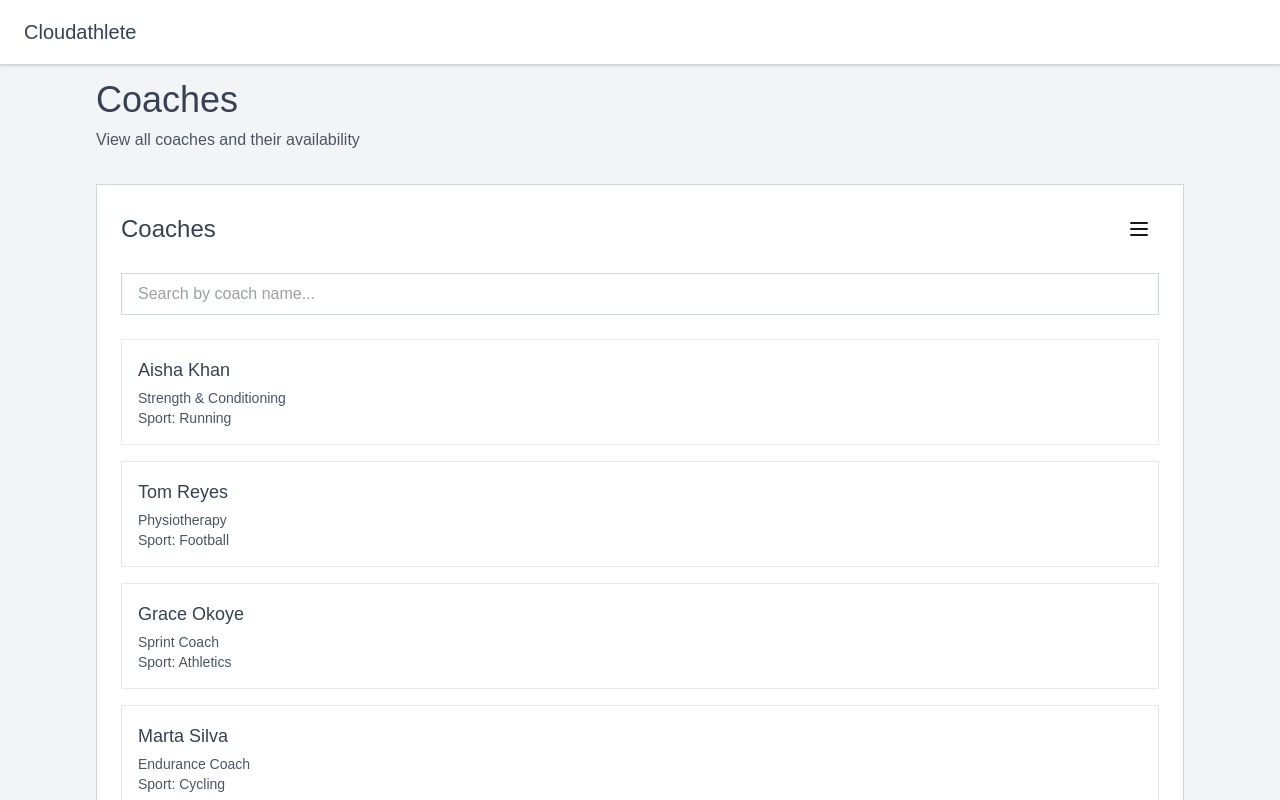
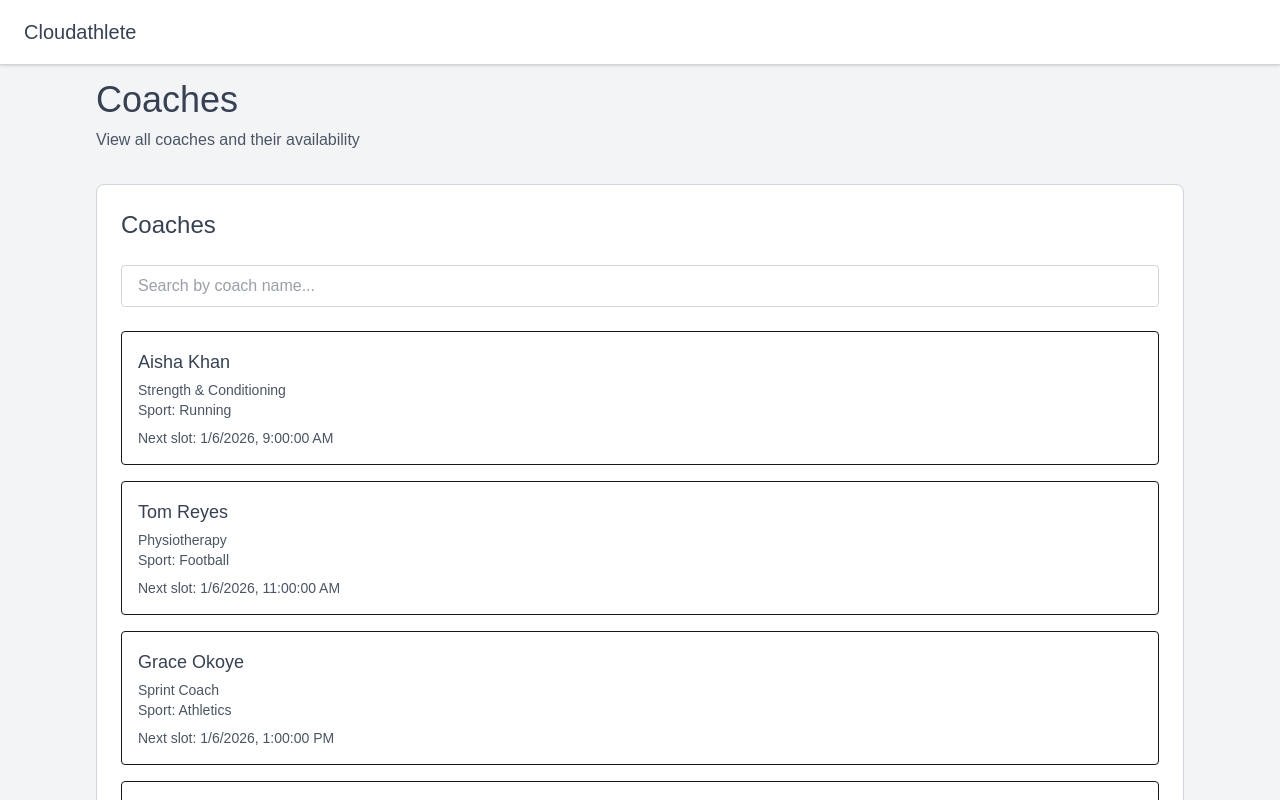
Before and after one commit to MingJae92/athelete-tracking-app, a Next.js app: page /coaches in a window 1280 px wide. Shown: the top 800 px of the page. Built offline with nearby package versions, Linux system fonts and the light colour scheme.

Commit message:
Dynamic routing implemented

```diff
--- a/app/api/sessions/route.ts
+++ b/app/api/sessions/route.ts
@@ -4,7 +4,7 @@ import { getSessions, createSession } from "@/app/lib/store";
 // GET /api/sessions
 export async function GET() {
   try {
-    const sessions = await getSessions(); // ensure it's awaited if async
+    const sessions = getSessions();
     return NextResponse.json(sessions);
   } catch (err: any) {
     return NextResponse.json({ error: err.message }, { status: 500 });
@@ -15,7 +15,17 @@ export async function GET() {
 export async function POST(req: NextRequest) {
   try {
     const body = await req.json();
-    const session = await createSession(body); // ensure createSession is async if needed
+
+    // Validation: required fields
+    const { coachId, slotId, athleteIds, notes } = body;
+    if (!coachId || !slotId || !athleteIds?.length) {
+      return NextResponse.json(
+        { error: "coachId, slotId, and at least one athlete are required" },
+        { status: 400 }
+      );
+    }
+
+    const session = createSession({ coachId, slotId, athleteIds, notes });
     return NextResponse.json(session);
   } catch (err: any) {
     return NextResponse.json({ error: err.message }, { status: 400 });
--- /dev/null
+++ b/app/coaches/[id]/page.tsx
@@ -0,0 +1,30 @@
+// app/coaches/[id]/page.tsx
+import CoachDetail from "@/app/components/CoachDetail";
+import { getCoaches, getSlotsByCoach } from "@/app/lib/store";
+
+interface CoachPageProps {
+  params: Promise<{ id: string }>;
+}
+
+export default async function CoachPage({ params }: CoachPageProps) {
+  const { id } = await params; // ✅ THIS IS THE FIX
+
+  const coachFromStore = getCoaches().find((c) => c.id === id);
+
+  if (!coachFromStore) {
+    return <p className="text-center mt-10 text-red-600">Coach not found</p>;
+  }
+
+  const coachWithSlots = {
+    ...coachFromStore,
+    slots: getSlotsByCoach(coachFromStore.id).map((s) => s.id),
+  };
+
+  return (
+    <div className="min-h-screen bg-gray-100 pt-20">
+      <div className="max-w-6xl mx-auto px-8">
+        <CoachDetail coach={coachWithSlots} />
+      </div>
+    </div>
+  );
+}
--- a/app/components/CoachDetail.tsx
+++ b/app/components/CoachDetail.tsx
@@ -1,11 +1,14 @@
-// app/components/CoachDetail.tsx
 'use client';
 
-import { useState } from 'react';
+import { useState, useEffect } from 'react';
 
-interface TimeSlot {
-  time: string;
-  status: 'Available' | 'Booked';
+interface Coach {
+  id: string;
+  name: string;
+  speciality: string;
+  sport: string;
+  timezone: string;
+  // Removed `slots`
 }
 
 interface Athlete {
@@ -13,142 +16,164 @@ interface Athlete {
   name: string;
 }
 
-export default function CoachDetail() {
+interface TimeSlot {
+  id: string;
+  status: 'Available' | 'Booked';
+}
+
+interface Session {
+  coachId: string;
+  slotId: string;
+  athleteIds: string[];
+  notes?: string;
+  createdAt: string;
+}
+
+interface CoachDetailProps {
+  coach: Coach;
+}
+
+export default function CoachDetail({ coach }: CoachDetailProps) {
+  const [slots, setSlots] = useState<TimeSlot[]>([]);
+  const [athletes, setAthletes] = useState<Athlete[]>([]);
   const [selectedSlot, setSelectedSlot] = useState('');
   const [selectedAthletes, setSelectedAthletes] = useState<string[]>([]);
   const [notes, setNotes] = useState('');
   const [error, setError] = useState('');
+  const [success, setSuccess] = useState('');
 
-  // Mock data - replace with actual API call
-  const coach = {
-    name: 'Aisha Khan',
-    specialty: 'Strength & Conditioning',
-    timezone: 'PST'
-  };
+  useEffect(() => {
+    async function fetchData() {
+      // Fetch athletes
+      const athletesRes = await fetch('/api/athletes');
+      const athletesData: Athlete[] = await athletesRes.json();
+      setAthletes(athletesData);
 
-  const timeSlots: TimeSlot[] = [
-    { time: '09:00', status: 'Available' },
-    { time: '10:00', status: 'Booked' },
-    { time: '14:00', status: 'Available' }
-  ];
+      // Fetch sessions
+      const sessionsRes = await fetch('/api/sessions');
+      const sessionsData: Session[] = await sessionsRes.json();
 
-  const athletes: Athlete[] = [
-    { id: '1', name: 'Maya Patel' },
-    { id: '2', name: 'Lewis Grant' },
-    { id: '3', name: 'Sofia Novak' }
-  ];
+      // Generate slots dynamically
+      const allSlots = sessionsData
+        .filter(s => s.coachId === coach.id)
+        .map(s => s.slotId);
 
-  const handleAthleteToggle = (athleteId: string) => {
+      const coachSlots: TimeSlot[] = allSlots.map(slotId => ({
+        id: slotId,
+        status: sessionsData.some(
+          s => s.coachId === coach.id && s.slotId === slotId
+        )
+          ? 'Booked'
+          : 'Available',
+      }));
+
+      setSlots(coachSlots);
+    }
+
+    fetchData();
+  }, [coach]);
+
+  const handleAthleteToggle = (id: string) => {
     setSelectedAthletes(prev =>
-      prev.includes(athleteId)
-        ? prev.filter(id => id !== athleteId)
-        : [...prev, athleteId]
+      prev.includes(id) ? prev.filter(a => a !== id) : [...prev, id]
     );
   };
 
-  const handleCreateSession = () => {
-    if (!selectedSlot) {
-      setError('Please select a time slot');
-      return;
+  const handleCreateSession = async () => {
+    setError('');
+    setSuccess('');
+
+    if (!selectedSlot) return setError('Select a slot');
+    if (selectedAthletes.length === 0) return setError('Select at least one athlete');
+
+    try {
+      const res = await fetch('/api/sessions', {
+        method: 'POST',
+        headers: { 'Content-Type': 'application/json' },
+        body: JSON.stringify({
+          coachId: coach.id,
+          slotId: selectedSlot,
+          athleteIds: selectedAthletes,
+          notes,
+        }),
+      });
+
+      const data = await res.json();
+      if (!res.ok) throw new Error(data.error || 'Booking failed');
+
+      setSuccess('Session successfully created!');
+      setSelectedSlot('');
+      setSelectedAthletes([]);
+      setNotes('');
+      setSlots(prev =>
+        prev.map(s => (s.id === selectedSlot ? { ...s, status: 'Booked' } : s))
+      );
+    } catch (err: any) {
+      setError(err.message);
     }
-    if (selectedAthletes.length === 0) {
-      setError('Please select at least one athlete');
-      return;
-    }
-    // Handle session creation
-    console.log({ selectedSlot, selectedAthletes, notes });
   };
 
   return (
-    <div className="bg-white border border-gray-300 p-6">
-      {/* Header */}
-      <div className="flex items-center justify-between mb-6">
-        <div>
-          <h2 className="text-2xl font-light text-gray-700 mb-1">{coach.name}</h2>
-          <p className="text-gray-600 font-light">{coach.specialty}</p>
-          <p className="text-gray-600 font-light text-sm">Timezone: {coach.timezone}</p>
-        </div>
-        <button className="p-2 hover:bg-gray-100 rounded transition">
-          <svg className="w-6 h-6" fill="none" stroke="currentColor" strokeWidth="2" viewBox="0 0 24 24">
-            <path strokeLinecap="round" strokeLinejoin="round" d="M4 6h16M4 12h16M4 18h16" />
-          </svg>
-        </button>
+    <div className="bg-white border border-gray-300 p-6 rounded shadow space-y-6">
+      <div>
+        <h2 className="text-2xl font-semibold">{coach.name}</h2>
+        <p className="text-gray-600">{coach.speciality}</p>
+        <p className="text-gray-600 text-sm">Sport: {coach.sport}</p>
+        <p className="text-gray-600 text-sm">Timezone: {coach.timezone}</p>
       </div>
 
-      {/* Availability */}
-      <div className="mb-8">
-        <h3 className="text-lg font-normal text-gray-700 mb-4">Availability</h3>
-        <div className="space-y-2">
-          {timeSlots.map((slot) => (
-            <div
-              key={slot.time}
-              className="flex items-center justify-between py-2 border-b border-gray-200"
+      <div>
+        <h3 className="font-semibold mb-2">Availability</h3>
+        <div className="grid grid-cols-3 gap-2">
+          {slots.map(slot => (
+            <button
+              key={slot.id}
+              disabled={slot.status === 'Booked'}
+              onClick={() => setSelectedSlot(slot.id)}
+              className={`py-2 px-3 border rounded text-sm font-medium transition
+                ${slot.status === 'Booked' ? 'bg-red-100 text-red-600 cursor-not-allowed' : ''}
+                ${selectedSlot === slot.id ? 'bg-blue-600 text-white border-blue-600' : 'bg-gray-100 text-gray-700 hover:bg-gray-200'}
+              `}
             >
-              <span className="text-gray-700 font-light">{slot.time}</span>
-              <span className={`font-light ${slot.status === 'Available' ? 'text-gray-700' : 'text-gray-500'}`}>
-                {slot.status}
-              </span>
-            </div>
+              {slot.id} {slot.status === 'Booked' ? '(Booked)' : ''}
+            </button>
           ))}
         </div>
       </div>
 
-      {/* Create Session */}
       <div>
-        <h3 className="text-lg font-normal text-gray-700 mb-4">Create Session</h3>
-
-        {/* Time Slot Selector */}
-        <select
-          value={selectedSlot}
-          onChange={(e) => setSelectedSlot(e.target.value)}
-          className="w-full border border-gray-300 px-4 py-2 mb-4 focus:outline-none focus:border-gray-400 text-gray-700 font-light"
-        >
-          <option value="">Select Slot ▼</option>
-          {timeSlots
-            .filter(slot => slot.status === 'Available')
-            .map(slot => (
-              <option key={slot.time} value={slot.time}>
-                {slot.time}
-              </option>
-            ))}
-        </select>
-
-        {/* Athletes Checkboxes */}
-        <div className="space-y-3 mb-4">
-          {athletes.map((athlete) => (
-            <label key={athlete.id} className="flex items-center cursor-pointer">
+        <h3 className="font-semibold mb-2">Athletes</h3>
+        <div className="space-y-2 mb-4">
+          {athletes.map(ath => (
+            <label key={ath.id} className="flex items-center cursor-pointer">
               <input
                 type="checkbox"
-                checked={selectedAthletes.includes(athlete.id)}
-                onChange={() => handleAthleteToggle(athlete.id)}
-                className="w-4 h-4 border-gray-300 mr-3"
+                checked={selectedAthletes.includes(ath.id)}
+                onChange={() => handleAthleteToggle(ath.id)}
+                className="w-4 h-4 border-gray-300 mr-2"
               />
-              <span className="text-gray-700 font-light">{athlete.name}</span>
+              <span>{ath.name}</span>
             </label>
           ))}
         </div>
 
-        {/* Notes */}
         <textarea
           placeholder="Notes..."
           value={notes}
-          onChange={(e) => setNotes(e.target.value)}
-          className="w-full border border-gray-300 px-4 py-2 mb-4 focus:outline-none focus:border-gray-400 font-light"
+          onChange={e => setNotes(e.target.value)}
+          className="w-full border border-gray-300 px-3 py-2 mb-4 rounded focus:outline-none focus:border-gray-400"
           rows={3}
         />
 
-        {/* Create Button */}
         <button
           onClick={handleCreateSession}
-          className="w-full bg-gray-600 text-white py-3 hover:bg-gray-700 transition font-light"
+          className="w-full bg-blue-600 text-white py-2 rounded hover:bg-blue-700 transition"
         >
           Create Session
         </button>
 
-        {/* Error Message */}
-        {error && (
-          <p className="text-sm text-gray-600 italic mt-2">{error}</p>
-        )}
+        {error && <p className="text-red-600 mt-2 text-sm">{error}</p>}
+        {success && <p className="text-green-600 mt-2 text-sm">{success}</p>}
       </div>
     </div>
   );
--- a/app/components/CoachList.tsx
+++ b/app/components/CoachList.tsx
@@ -1,6 +1,8 @@
 'use client';
 
-import { useMemo, useState } from 'react';
+import { useMemo, useState, useEffect } from 'react';
+import Link from 'next/link';
+import { getSlotsByCoach } from '@/app/lib/store';
 
 export interface Coach {
   id: string;
@@ -17,34 +19,35 @@ interface CoachListProps {
 
 export default function CoachList({ coaches }: CoachListProps) {
   const [search, setSearch] = useState('');
-  const [selectedCoachId, setSelectedCoachId] = useState<string | null>(null);
+  const [coachesWithSlots, setCoachesWithSlots] = useState<Coach[]>([]);
+
+  useEffect(() => {
+    // Map each coach to their next available slot
+    const mapped = coaches.map((coach) => {
+      const slots = getSlotsByCoach(coach.id)
+        .filter((s) => s.status === 'available')
+        .sort((a, b) => new Date(a.start).getTime() - new Date(b.start).getTime());
+
+      return {
+        ...coach,
+        nextAvailableSlot: slots.length > 0 ? slots[0].start : undefined,
+      };
+    });
+
+    setCoachesWithSlots(mapped);
+  }, [coaches]);
 
   const filteredCoaches = useMemo(() => {
-    return coaches.filter((coach) =>
+    return coachesWithSlots.filter((coach) =>
       coach.name.toLowerCase().includes(search.toLowerCase())
     );
-  }, [coaches, search]);
+  }, [coachesWithSlots, search]);
 
   return (
-    <div className="bg-white border border-gray-300 p-6">
+    <div className="bg-white border border-gray-300 p-6 rounded-lg">
       {/* Header */}
       <div className="flex items-center justify-between mb-6">
         <h2 className="text-2xl font-light text-gray-700">Coaches</h2>
-        <button className="p-2 hover:bg-gray-100 rounded transition">
-          <svg
-            className="w-6 h-6"
-            fill="none"
-            stroke="currentColor"
-            strokeWidth="2"
-            viewBox="0 0 24 24"
-          >
-            <path
-              strokeLinecap="round"
-              strokeLinejoin="round"
-              d="M4 6h16M4 12h16M4 18h16"
-            />
-          </svg>
-        </button>
       </div>
 
       {/* Search */}
@@ -53,7 +56,7 @@ export default function CoachList({ coaches }: CoachListProps) {
         placeholder="Search by coach name..."
         value={search}
         onChange={(e) => setSearch(e.target.value)}
-        className="w-full border border-gray-300 px-4 py-2 mb-6 focus:outline-none focus:border-gray-400 text-gray-700 font-light"
+        className="w-full border border-gray-300 px-4 py-2 mb-6 focus:outline-none focus:border-gray-400 text-gray-700 font-light rounded"
       />
 
       {/* Empty state */}
@@ -63,40 +66,22 @@ export default function CoachList({ coaches }: CoachListProps) {
 
       {/* Coach List */}
       <div className="space-y-4">
-        {filteredCoaches.map((coach) => {
-          const isSelected = coach.id === selectedCoachId;
-
-          return (
-            <div
-              key={coach.id}
-              onClick={() => setSelectedCoachId(coach.id)}
-              className={`border p-4 cursor-pointer transition
-                ${isSelected
-                  ? 'border-gray-500 bg-gray-50'
-                  : 'border-gray-200 hover:bg-gray-50'
-                }
-              `}
-            >
-              <h3 className="text-lg font-light text-gray-700 mb-1">
-                {coach.name}
-              </h3>
-
-              <p className="text-sm text-gray-600 font-light">
-                {coach.speciality}
+        {filteredCoaches.map((coach) => (
+          <Link
+            key={coach.id}
+            href={`/coaches/${coach.id}`}
+            className="block border p-4 rounded transition hover:bg-gray-50 focus:outline-none focus:ring-2 focus:ring-blue-400"
+          >
+            <h3 className="text-lg font-light text-gray-700 mb-1">{coach.name}</h3>
+            <p className="text-sm text-gray-600 font-light">{coach.speciality}</p>
+            <p className="text-sm text-gray-600 font-light">Sport: {coach.sport}</p>
+            {coach.nextAvailableSlot && (
+              <p className="text-sm text-gray-600 font-light mt-2">
+                Next slot: {new Date(coach.nextAvailableSlot).toLocaleString()}
               </p>
-
-              <p className="text-sm text-gray-600 font-light">
-                Sport: {coach.sport}
-              </p>
-
-              {coach.nextAvailableSlot && (
-                <p className="text-sm text-gray-600 font-light mt-2">
-                  Next slot: {coach.nextAvailableSlot}
-                </p>
-              )}
-            </div>
-          );
-        })}
+            )}
+          </Link>
+        ))}
       </div>
     </div>
   );
--- a/app/lib/store.ts
+++ b/app/lib/store.ts
@@ -1,16 +1,18 @@
-// lib/store.ts
 import coachesSeed from "./seed/coaches.json";
 import athletesSeed from "./seed/atheletes.json";
 import availabilitySeed from "./seed/availability.json";
 import sessionsSeed from "./seed/sessions.json";
 
+// ------------------------
 // Types
+// ------------------------
 export interface Coach {
   id: string;
   name: string;
   speciality: string;
   sport: string;
   timezone: string;
+  slots: string[]; // <-- added
 }
 
 export interface Athlete {
@@ -39,8 +41,16 @@ export interface Session {
   createdAt: string;
 }
 
+// ------------------------
 // In-memory arrays (mutable)
-export const coaches: Coach[] = coachesSeed as Coach[];
+// ------------------------
+export const coaches: Coach[] = (coachesSeed as Coach[]).map((coach) => ({
+  ...coach,
+  slots: availabilitySeed
+    .filter((slot) => slot.coachId === coach.id)
+    .map((slot) => slot.id), // assign slots to each coach
+}));
+
 export const athletes: Athlete[] = athletesSeed as Athlete[];
 export const slots: Slot[] = availabilitySeed.map((s) => ({
   ...s,
@@ -51,19 +61,19 @@ export const sessions: Session[] = sessionsSeed as Session[];
 // ------------------------
 // Read functions
 // ------------------------
-export function getCoaches() {
+export function getCoaches(): Coach[] {
   return coaches;
 }
 
-export function getAthletes() {
+export function getAthletes(): Athlete[] {
   return athletes;
 }
 
-export function getSlotsByCoach(coachId: string) {
+export function getSlotsByCoach(coachId: string): Slot[] {
   return slots.filter((s) => s.coachId === coachId);
 }
 
-export function getSessions() {
+export function getSessions(): Session[] {
   return sessions;
 }
 
@@ -79,7 +89,8 @@ export function createSession(input: {
   const slot = slots.find((s) => s.id === input.slotId);
   if (!slot) throw new Error("Slot not found");
   if (slot.status === "booked") throw new Error("Slot already booked");
-  if (input.athleteIds.length === 0) throw new Error("At least one athlete must be selected");
+  if (!input.athleteIds || input.athleteIds.length === 0)
+    throw new Error("At least one athlete must be selected");
 
   // Mark slot as booked
   slot.status = "booked";
```
Also changed, not shown: app/api/coaches/[id]/route.ts (added, +13 -0 lines), app/coaches/page.tsx (line endings or trailing spaces).
